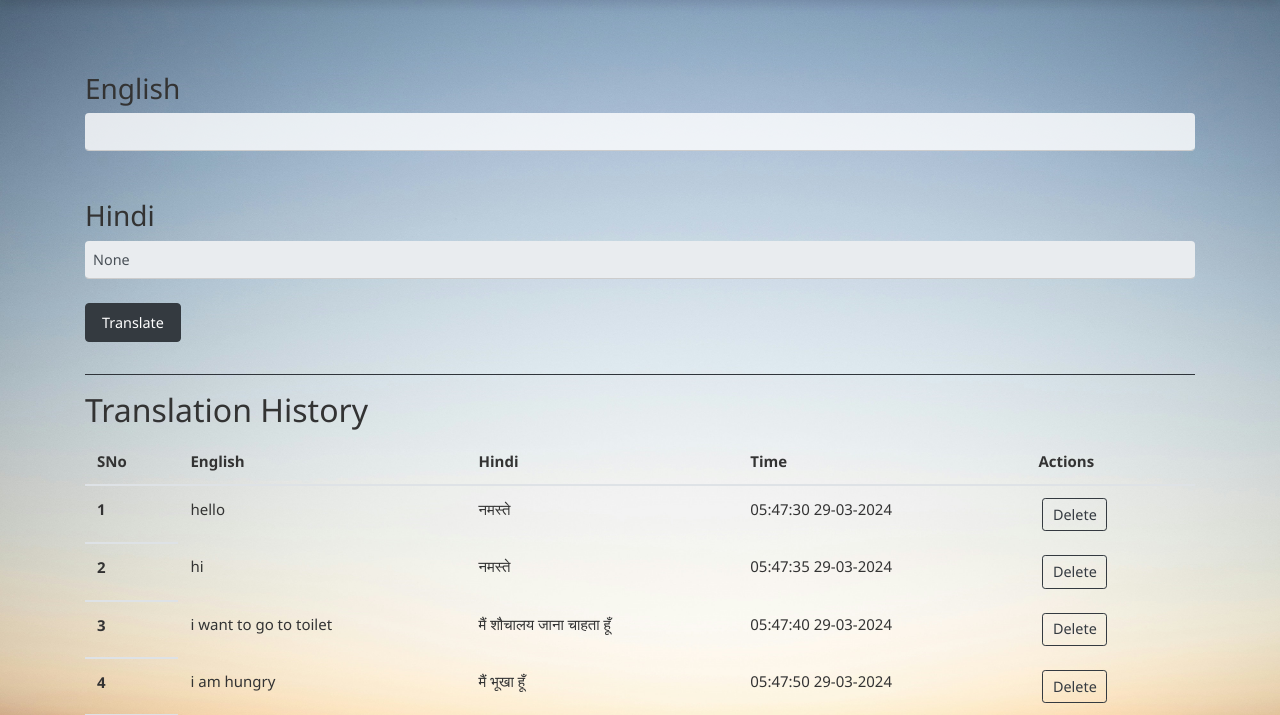
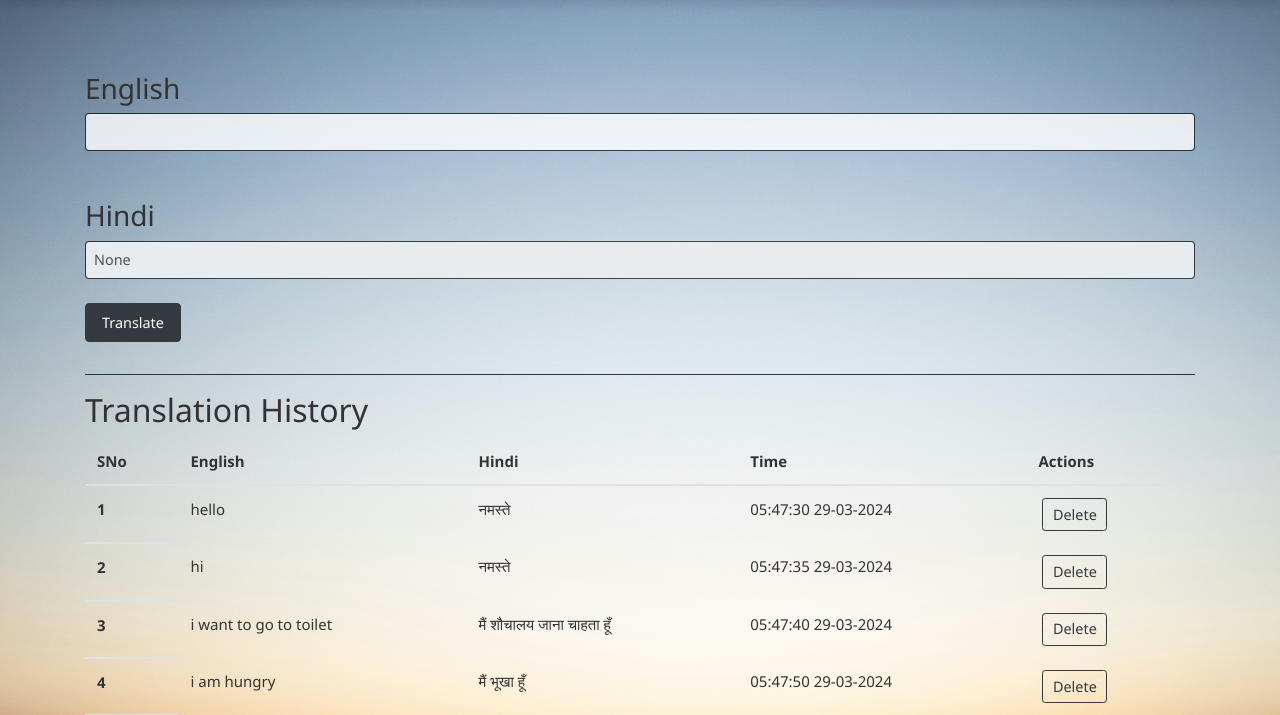
Before and after one commit to Vaibhav0120/IMHP-1, a Flask app: page / in a window 1280 px wide. Shown: the part 58-773 px from the top of the page. Run offline with Flask 2, Linux system fonts and the light colour scheme; data comes from the database, SQL or seed files in the repository; both versions use the stored data as it was after the commit; some libraries are stand-ins or nearby versions.

Commit message:
input border

```diff
--- a/static/css/style.css
+++ b/static/css/style.css
@@ -84,8 +84,7 @@
 
 /* Custom CSS */
 input[type="text"] {
-    border: none;
-    border-bottom: 1px solid #ccc; /* Add bottom border for a glassy effect */
+    border: 1px solid rgba(0, 0, 0, 0.699);
     background-color: rgba(255, 255, 255, 0.8); /* Set background color with transparency */
     padding: 8px; /* Adjust padding as needed */
 }
```
Also changed, not shown: instance/data.db.
